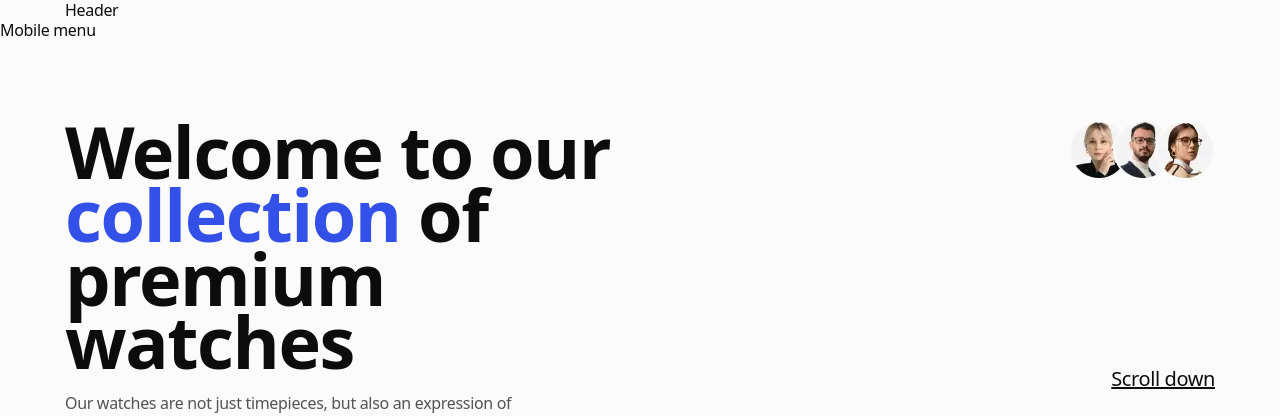
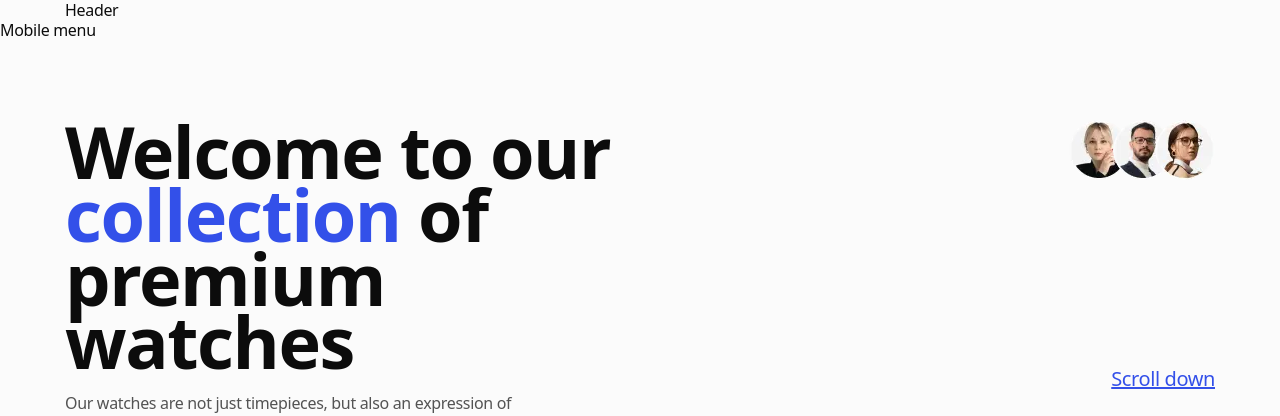
Before and after one commit to PushEaxVK/project-chrono-creators, a website built with Vite: page src/index.html in a window 1280 px wide. Both pictures are taken after a click on the link "Scroll down". Shown: the top 416 px of the page. Built offline with nearby package versions, Linux system fonts and the light colour scheme; files whose address does not match are found by name.

Commit message:
add hover and focus effect

```diff
--- a/src/css/hero.css
+++ b/src/css/hero.css
@@ -62,10 +62,20 @@
 .hero-link {
   font-weight: 500;
   font-size: 14px;
-  line-height: 1.28571;
+  line-height: 1.29;
   letter-spacing: -0.02em;
   text-decoration: underline;
   text-decoration-skip-ink: none;
+
+  transition-property: color;
+  transition-duration: 250ms;
+  transition-timing-function: cubic-bezier(0.4, 0, 0.2, 1);
+  transition-delay: 0;
+}
+
+.hero-link:hover,
+.hero-link:focus {
+  color: #3350e9;
 }
 
 .hero-image {
```
